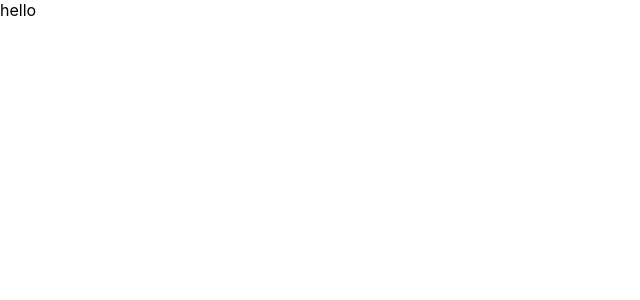
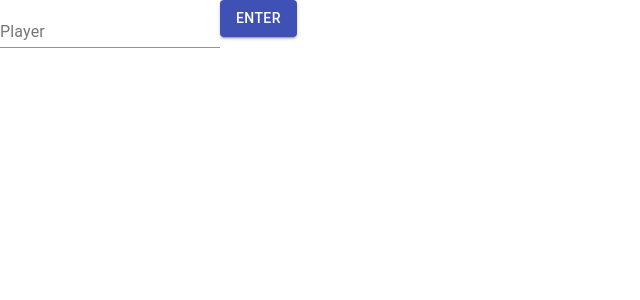
Before and after one commit to jlgrimes/cedh-tournament-system, a React (Create React App) app: page /start-tournament in a window 1280 px wide. Shown: the top 300 px of the page, without its empty margins (0-640 px from the left). Built offline with nearby package versions, Linux system fonts and the light colour scheme.

Commit message:
can add and remove players

```diff
--- a/package.json
+++ b/package.json
@@ -4,6 +4,7 @@
   "private": true,
   "dependencies": {
     "@material-ui/core": "^4.12.3",
+    "@material-ui/icons": "^4.11.2",
     "@testing-library/jest-dom": "^5.14.1",
     "@testing-library/react": "^11.2.7",
     "@testing-library/user-event": "^12.8.3",
--- /dev/null
+++ b/src/components/StartTournament/PlayerImport.js
@@ -0,0 +1,17 @@
+import React, { useState } from 'react';
+import { Button, TextField } from '@material-ui/core';
+
+const PlayerImport = ({ addPlayer }) => {
+  const [inputVal, setInputVal] = useState('');
+
+  return (
+    <div className='player-import'>
+      <TextField label="Player" onChange={(e) => setInputVal(e.target.value)} />
+      <Button variant="contained" color="primary" onClick={() => addPlayer(inputVal)}>
+        Enter
+      </Button>
+    </div>
+  );
+}
+
+export default PlayerImport;
--- /dev/null
+++ b/src/components/StartTournament/PlayerList.js
@@ -0,0 +1,24 @@
+import React from 'react';
+import { List, ListItem, ListItemText, ListItemSecondaryAction, IconButton } from '@material-ui/core';
+import DeleteIcon from '@material-ui/icons/Delete';
+
+const PlayerList = ({ players, removePlayer }) => {
+  return (
+    <List>
+      {players.map((player) => (
+        <ListItem>
+          <ListItemText>
+            {player.name}
+          </ListItemText>
+          <ListItemSecondaryAction>
+              <IconButton edge="end" onClick={() => removePlayer(player)}>
+                <DeleteIcon />
+              </IconButton>
+            </ListItemSecondaryAction>
+        </ListItem>
+      ))}
+    </List>
+  );
+}
+
+export default PlayerList;
--- /dev/null
+++ b/src/components/StartTournament/index.js
@@ -0,0 +1,4 @@
+import PlayerImport from './PlayerImport';
+import PlayerList from './PlayerList';
+
+export { PlayerImport, PlayerList };
--- a/src/pages/StartTournament.js
+++ /dev/null
@@ -1,11 +0,0 @@
-import React from 'react';
-
-const StartTournament = () => {
-  return (
-    <div>
-      hello
-    </div>
-  )
-};
-
-export default StartTournament;
--- /dev/null
+++ b/src/pages/StartTournament/StartTournament.js
@@ -0,0 +1,30 @@
+import React, { useState } from 'react';
+import uniqueId from 'lodash/uniqueId';
+
+import { PlayerImport, PlayerList } from '../../components/StartTournament';
+
+const StartTournament = () => {
+  const [players, setPlayers] = useState([]);
+
+  const addPlayer = (playerName) => {
+    const newPlayer = {
+      id: uniqueId(),
+      name: playerName
+    };
+
+    setPlayers([...players, newPlayer])
+  };
+
+  const removePlayer = (player) => {
+    setPlayers(players.filter(({ id }) => id !== player.id))
+  };
+
+  return (
+    <div>
+      <PlayerImport addPlayer={addPlayer} />
+      <PlayerList {...{ players, removePlayer }} />
+    </div>
+  )
+};
+
+export default StartTournament;
--- a/src/pages/index.js
+++ b/src/pages/index.js
@@ -1,3 +1,3 @@
-import StartTournament from './StartTournament';
+import StartTournament from './StartTournament/StartTournament';
 
 export { StartTournament };
```
Also changed, not shown: 1 other file (tests, documents, lock files or other folders).
